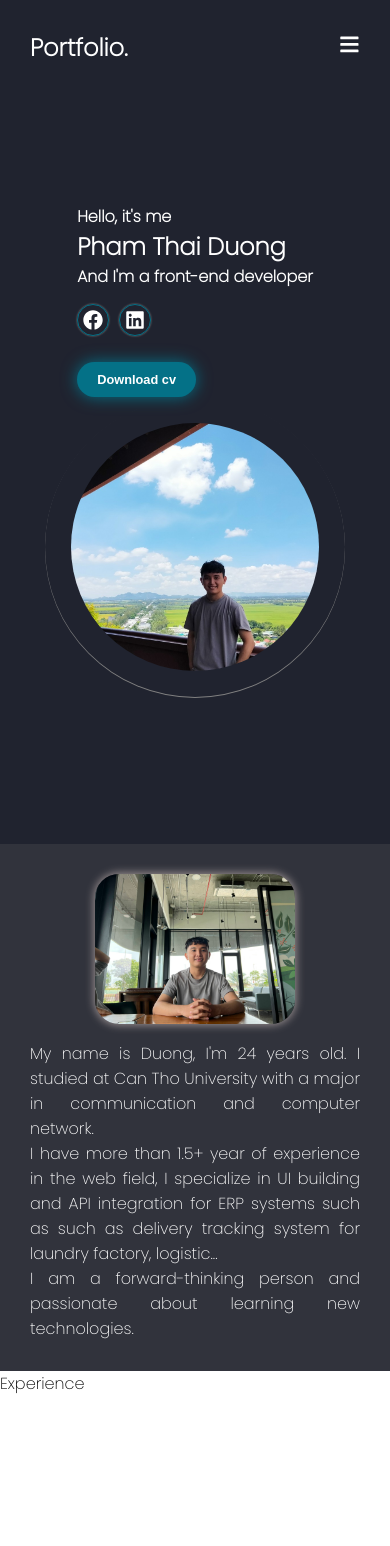
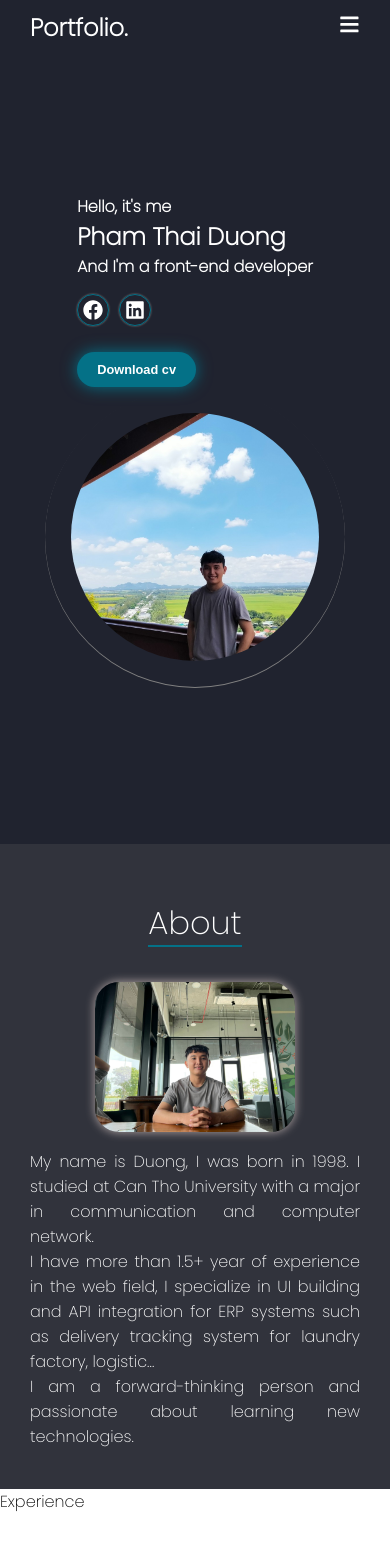
Before and after one commit to ThaiDuong98/portfolio, a React (Create React App) app: page / in a window 390 px wide. Shown: the top 1546 px of the page. Built offline with nearby package versions, Linux system fonts and the light colour scheme.

Commit message:
update css

```diff
--- a/src/App.js
+++ b/src/App.js
@@ -3,6 +3,7 @@ import './App.css';
 import About from './components/about/About';
 import Experience from './components/experience/Experience';
 import HeaderPage from './components/header/Header';
+import Projects from './components/projects/Projects';
 
 
 function App() {
@@ -10,7 +11,7 @@ function App() {
   const [activeMenu, setActiveMenu] = useState(0)
 
   const handleClick = () => {
-    scrollRef.current?.scrollIntoView({behavior: 'smooth'});
+    scrollRef.current?.scrollIntoView({behavior: 'smooth', block: 'start'});
   };
 
   const observeActiveComponent = (active) => {
@@ -23,6 +24,7 @@ function App() {
       <HeaderPage scrollRef={scrollRef} handleClick={handleClick} activeHeaderMenu={activeMenu} observeActiveComponent={observeActiveComponent}/>
       <About scrollRef={scrollRef} observeActiveComponent={observeActiveComponent}/>
       <Experience scrollRef={scrollRef} observeActiveComponent={observeActiveComponent}/>
+      <Projects scrollRef={scrollRef} observeActiveComponent={observeActiveComponent}/>
     </div>
   );
 }
--- a/src/components/about/About.js
+++ b/src/components/about/About.js
@@ -5,8 +5,8 @@ import "./about.css";
 const About = ({scrollRef, observeActiveComponent}) => {
   const [containerRef, isVisible] = useElementOnScreen({
     root: null,
-    rootMargin: "0px",
-    threshold: 0.3
+    rootMargin: "0px 0px -200px 0px",
+    threshold: 0.4
   })
 
   useEffect(() => {
@@ -16,20 +16,24 @@ const About = ({scrollRef, observeActiveComponent}) => {
   }, [isVisible])
 
   return (
-    <main className="about-container" id="about" ref={scrollRef}>
-      <section className={isVisible ? "about-left active" : "about-left"}  ref={containerRef}>
+    <div className="about-section" ref={scrollRef} id="about">
+      <div className="about-header" ref={containerRef}>
+        <a className={isVisible ? "cc active" : "cc"}>About</a>
+      </div>
+      <main className="about-container">
+      <section className={isVisible ? "about-left active" : "about-left"}>
         <img src="/imgs/about.jpg" />
       </section>
       <section className={isVisible ? "about-right active" : "about-right"}>
         <p>
-          My name is Duong, I'm 24 years old. I studied at Can Tho University
+          My name is Duong, I was born in 1998. I studied at Can Tho University
           with a major in communication and computer network.
         </p>
 
         <p>
           I have more than 1.5+ year of experience in the web field, I
           specialize in UI building and API integration for ERP systems such as
-          such as delivery tracking system for laundry factory, logistic...
+          delivery tracking system for laundry factory, logistic...
         </p>
 
         <p>
@@ -38,6 +42,7 @@ const About = ({scrollRef, observeActiveComponent}) => {
         </p>
       </section>
     </main>
+    </div>
   );
 };
 
--- a/src/components/about/about.css
+++ b/src/components/about/about.css
@@ -1,5 +1,41 @@
+.about-section{
+    padding: 20px 150px;
+    background-color: var(--light-color);
+}
+
+.about-header{
+    display: flex;
+    justify-content: center;
+    padding: 25px;
+}
+
+.about-section .about-header a{
+    color: #fff;
+    text-align: center;
+    position: relative;
+    opacity: 0;
+    display: inline-block;
+    transition: 1s;
+    font-size: 2rem;
+    transform: translateX(-20px);
+}
+
+.about-section .about-header a::before{
+    content: "";
+    width: 100%;
+    height: 2px;
+    position: absolute;
+    background: var(--blue-color);
+    bottom: 0;
+    left: 0;
+}
+
+.about-section .about-header a.active{
+    opacity: 1;
+    transform: translateX(0);
+}
+
 .about-container{
-    padding: 50px 150px;
     background-color: var(--light-color);
     height: auto;
     display: flex;
@@ -44,12 +80,33 @@
 }
 
 @media screen and (max-width: 1024px) {
+    .about-container{
+        padding: 10px 0px;
+    }
+
+    .about-section h3{
+        font-size: 1.6rem;
+    }
+
     .about-container .about-right p{
         font-size: 1rem;
+    }
+
+    .about-container .about-left img{
+        height: 200px;
     }
 }
 
 @media screen and (max-width: 768px), (max-width: 820px), (max-width: 900px) {
+    .about-section{
+        padding: 20px 30px;
+
+    }
+
+    .about-section h3{
+        font-size: 1.5rem;
+    }
+
     .about-container .about-left img{
         height: 200px;
     }
@@ -68,8 +125,16 @@
 }
 
 @media screen and (max-width: 480px){
+    .about-section{
+        padding: 30px 30px;
+    }
+
+    .about-section h3{
+        font-size: 1rem;
+    }
+
     .about-container{
-        padding: 30px 30px;;
+        padding: 10px 0px;
     }
 
     .about-container .about-left img{
--- a/src/components/header/Header.js
+++ b/src/components/header/Header.js
@@ -7,8 +7,8 @@ const HeaderPage = ({scrollRef, handleClick, activeHeaderMenu, observeActiveComp
   const [active, setActive] = useState(1);
   const [containerRef, isVisible] = useElementOnScreen({
     root: null,
-    rootMargin: "100px",
-    threshold: 0.2
+    rootMargin: "0px 0px -200px 0px",
+    threshold: 0.4
   })
 
   useEffect(() => {
--- a/src/components/header/header.css
+++ b/src/components/header/header.css
@@ -14,6 +14,13 @@ header{
     display: flex;
     justify-content: space-between;
     align-items: center;
+    position: fixed;
+    width: 100%;
+    left: 0;
+    padding: 0px 150px;
+    z-index: 5;
+    top: 0;
+    /* box-shadow: 0px 0px 5px grey; */
 }
 
 .nav-container h1{
@@ -61,7 +68,8 @@ header{
     align-items: center;
     color: var(--white-color);
     height: 85vh;
-    gap: 10%
+    gap: 10%;
+    padding-top: 90px
 }
 
 .header-container .hero .hero-left{
@@ -157,8 +165,8 @@ header{
 }
 
 @media screen and (max-width: 1024px) {
-    .header-container{
-        padding: 20px 100px;
+    .header-container, .nav-container{
+        padding: 10px 100px;
     }
 
     .nav-container ul{
@@ -245,8 +253,8 @@ header{
 }
 
 @media screen and (max-width: 480px), (max-width: 666px) {
-    .header-container{
-        padding: 30px 30px;
+    .header-container, .nav-container{
+        padding: 10px 30px;
     }
 
     .header-container .hero{
--- a/src/components/projects/Projects.js
+++ b/src/components/projects/Projects.js
@@ -0,0 +1,9 @@
+import React from 'react'
+
+const Projects = ({scrollRef, observeActiveComponent}) => {
+  return (
+    <div ref={scrollRef} id="project">Projects</div>
+  )
+}
+
+export default Projects
--- a/src/components/projects/project.css
+++ b/src/components/projects/project.css
@@ -0,0 +1,3 @@
+div{
+    height: 100vh;
+}
```
